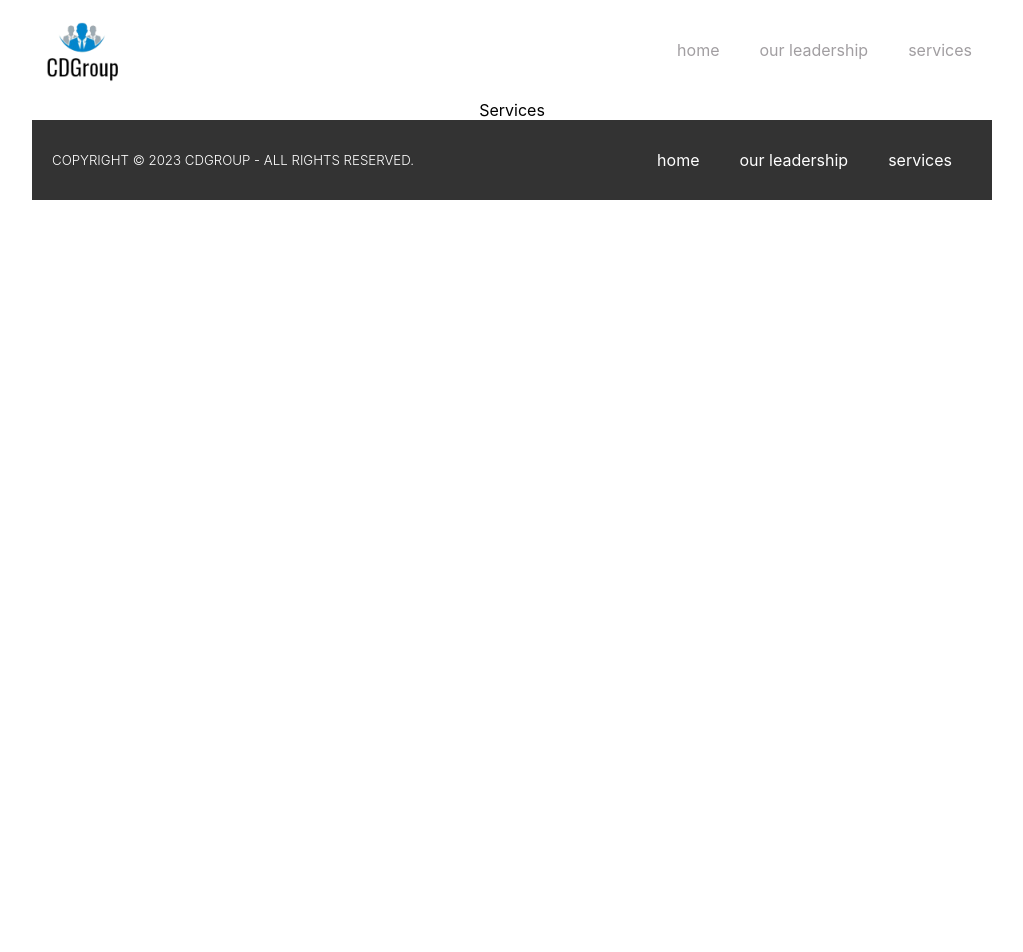
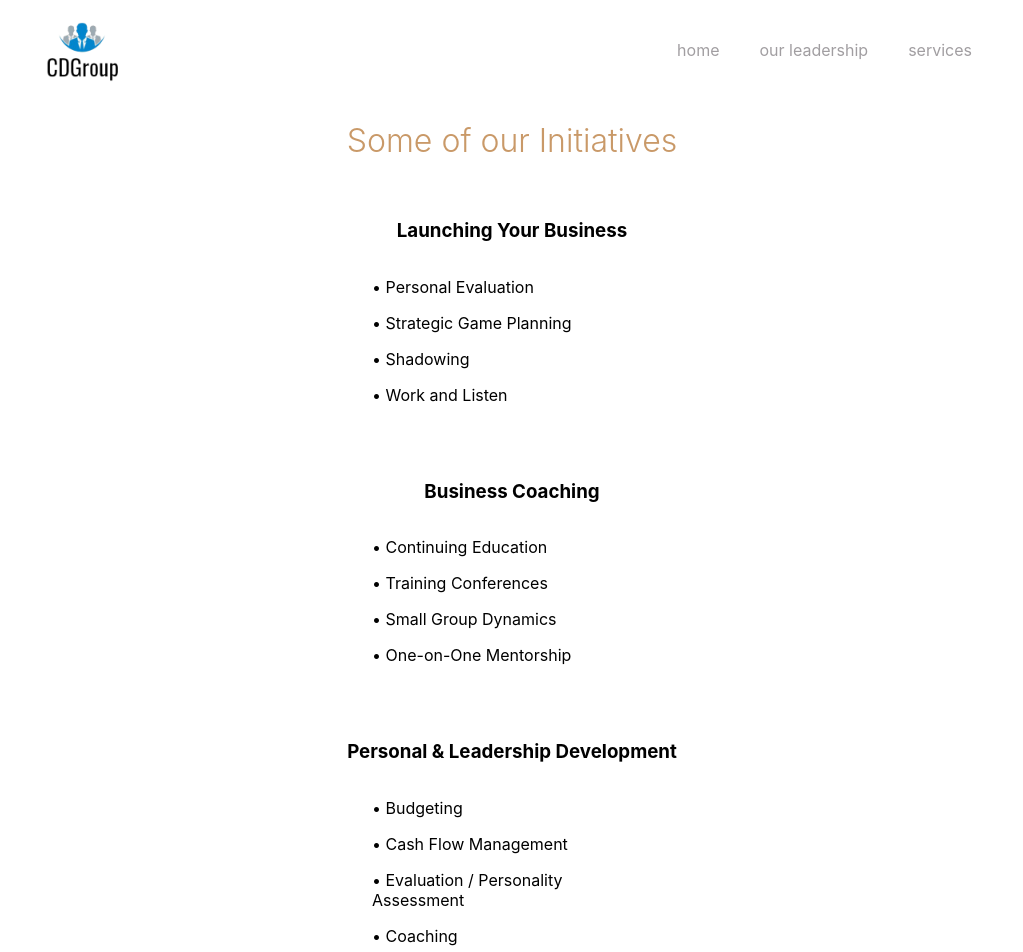
Before and after one commit to forrestmorrison/cdgrouptx, a React (Create React App) app in the folder client/: page /services in a window 1280 px wide. Shown: the top 952 px of the page, without its empty margins (128-1151 px from the left). Before the commit the page ends 800 px from the top, so only its background shows below. Built offline with nearby package versions, Linux system fonts and the light colour scheme.

Commit message:
added content to services page

```diff
--- a/client/src/index.css
+++ b/client/src/index.css
@@ -253,3 +253,26 @@ button:hover {
 .leadership-info {
   margin-left: 20px;
 }
+
+/* Services */
+
+.services {
+  margin-bottom: 40px;
+}
+
+.services h1 {
+  color: #c99968;
+  font-weight: 300;
+}
+
+.services section {
+  margin-top: 40px;
+  display: flex;
+  flex-direction: column;
+  align-items: center;
+}
+
+.service-items {
+  max-width: 280px;
+  width: 100%;
+}
--- a/client/src/pages/Services.js
+++ b/client/src/pages/Services.js
@@ -2,7 +2,36 @@ import React from 'react'
 
 const Services = () => {
   return (
-    <div>Services</div>
+    <div className="services">
+      <h1>Some of our Initiatives</h1>
+      <section>
+        <h3>Launching Your Business</h3>
+        <div className="service-items">
+          <p>• Personal Evaluation</p>
+          <p>• Strategic Game Planning</p>
+          <p>• Shadowing</p>
+          <p>• Work and Listen</p>
+        </div>
+      </section>
+      <section>
+        <h3>Business Coaching</h3>
+        <div className="service-items">
+          <p>• Continuing Education</p>
+          <p>• Training Conferences</p>
+          <p>• Small Group Dynamics</p>
+          <p>• One-on-One Mentorship</p>
+        </div>
+      </section>
+      <section>
+        <h3>Personal & Leadership Development</h3>
+        <div className="service-items">
+          <p>• Budgeting</p>
+          <p>• Cash Flow Management</p>
+          <p>• Evaluation / Personality Assessment</p>
+          <p>• Coaching</p>
+        </div>
+      </section>
+    </div>
   )
 }
 
```
